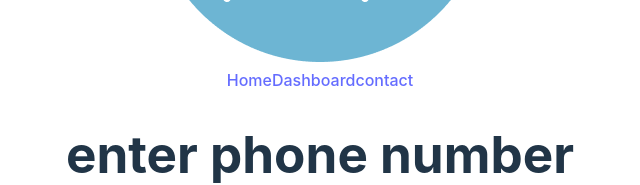
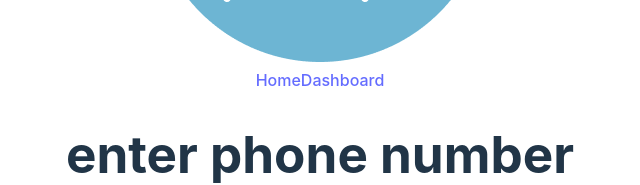
Before and after one commit to JoeMc553/reactprojecttest1, a React (Vite) app: page /signup in a window 1280 px wide. Shown: the part 384-569 px from the top of the page, without its empty margins (320-960 px from the left). Built offline with nearby package versions, Linux system fonts and the light colour scheme.

Commit message:
Update Navbar.jsx

```diff
--- a/src/components/Navbar.jsx
+++ b/src/components/Navbar.jsx
@@ -6,7 +6,6 @@ const Navbar = () => {
     <div>
         <Link to = '/' >Home</Link>
         <Link to = '/dashboard' >Dashboard</Link>
-        <Link to = '/Contact' >contact</Link>
     </div>
   )
 }
```
